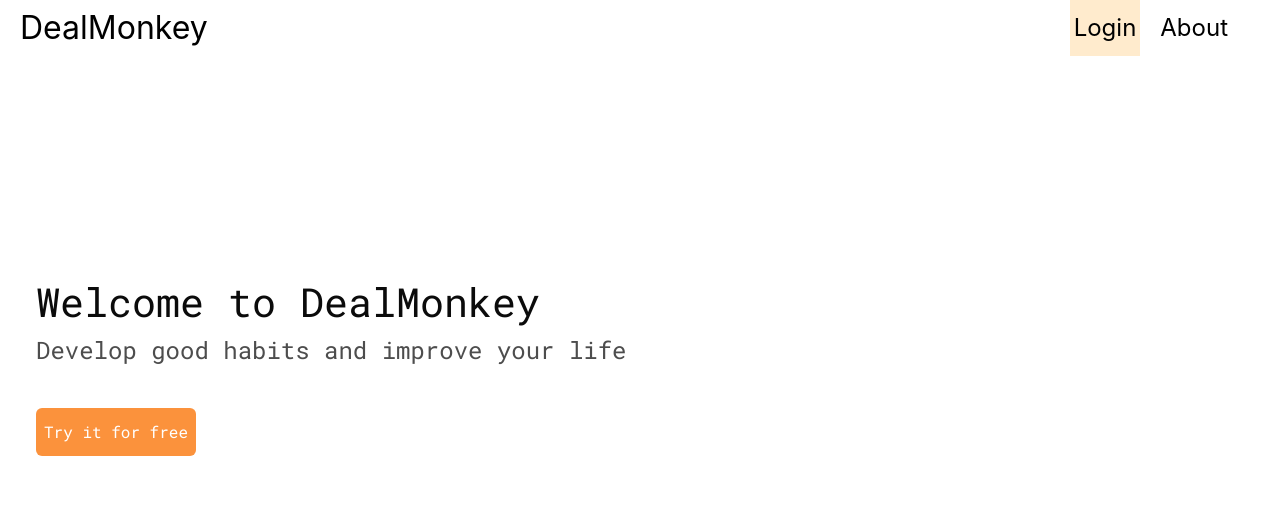
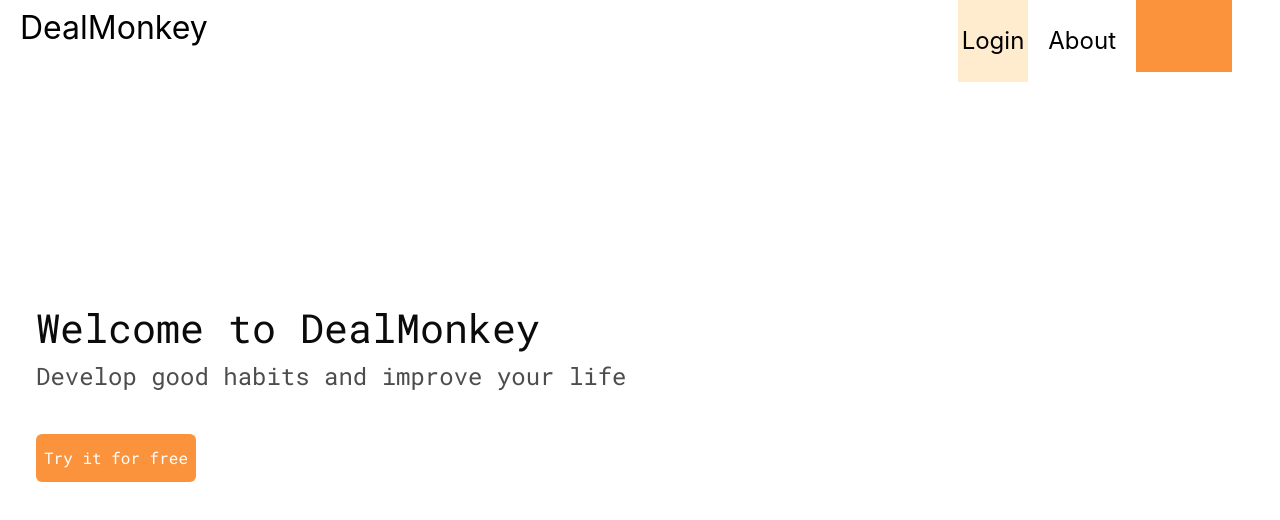
Before and after one commit to WMC-AHIF-2022/DealMonkey, a React (Create React App) app in the folder client-server/client/: page / in a window 1280 px wide. Shown: the top 520 px of the page. Built offline with nearby package versions, Linux system fonts and the light colour scheme.

Commit message:
logout added

```diff
--- a/client-server/client/src/components/navbar.tsx
+++ b/client-server/client/src/components/navbar.tsx
@@ -1,5 +1,29 @@
+import { log } from "console";
 import "../styles/navbar.css";
+import { useEffect, useState } from "react";
+
 export default function Navbar() {
+  const [user, setUser] = useState("Login");
+  const [logout, setLogout] = useState("Logout");
+
+  useEffect(() => {
+    if (sessionStorage.getItem("user") !== undefined) {
+      let user: string | null = sessionStorage.getItem("user");
+      if (user !== null && user.length > 0) {
+        setUser(user);
+      } else {
+        setLogout("");
+      }
+    }
+  });
+
+  const onLogout = (): void => {
+    sessionStorage.removeItem("user");
+    setUser("Login");
+    setLogout("Logout");
+    window.location.reload();
+  };
+
   return (
     <nav className="nav">
       <a href="/" className="site-title">
@@ -8,10 +32,15 @@ export default function Navbar() {
       </a>
       <ul>
         <li className="active">
-          <a href="/login">Login</a>
+          <a href="/login">{user}</a>
         </li>
         <li>
           <a href="/about">About</a>
+        </li>
+        <li>
+          <button className="bg-orange-400 logoutBtn" onClick={onLogout}>
+            {logout}
+          </button>
         </li>
       </ul>
     </nav>
--- a/client-server/client/src/pages/login/login.tsx
+++ b/client-server/client/src/pages/login/login.tsx
@@ -1,4 +1,4 @@
-import { useState, ChangeEvent, FormEvent } from "react";
+import { useState, ChangeEvent, FormEvent, useEffect } from "react";
 import { getData } from "../../utils/data-utils";
 import FormInput from "../../components/form-input";
 
--- a/client-server/client/src/styles/navbar.css
+++ b/client-server/client/src/styles/navbar.css
@@ -42,3 +42,8 @@
   background-color: white;
   color: black;
 }
+
+.logoutBtn {
+  width: 4em;
+  font-size: 1em;
+}
```
